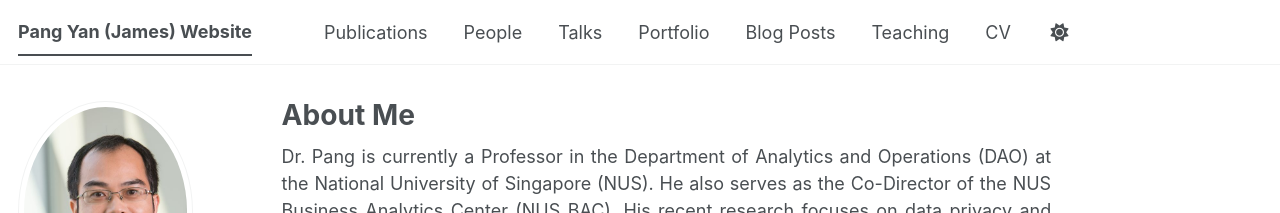
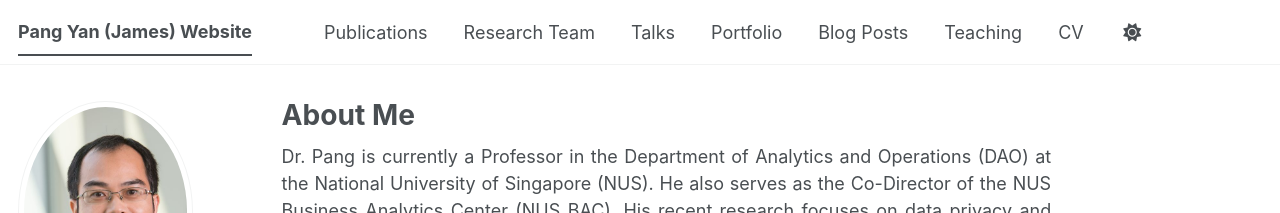
Before and after one commit to jamespangyan/jamespangyan.github.io, a Jekyll site: the page built from _pages/about.md, in a window 1280 px wide. Shown: the top 213 px of the page. Built offline with Jekyll 4.4.1, drawn with Linux system fonts in a browser that asks for light colours; some web fonts are replaced; a script bundle is joined from its source files by our own code; library files that are not in the unit come from our copies.

Commit message:
Update navigation.yml

```diff
--- a/_data/navigation.yml
+++ b/_data/navigation.yml
@@ -12,7 +12,7 @@ main:
   - title: "Publications"
     url: /publications/
 
-  - title: "People"
+  - title: "Research Team"
     url: /people/
 
   - title: "Talks"
```
